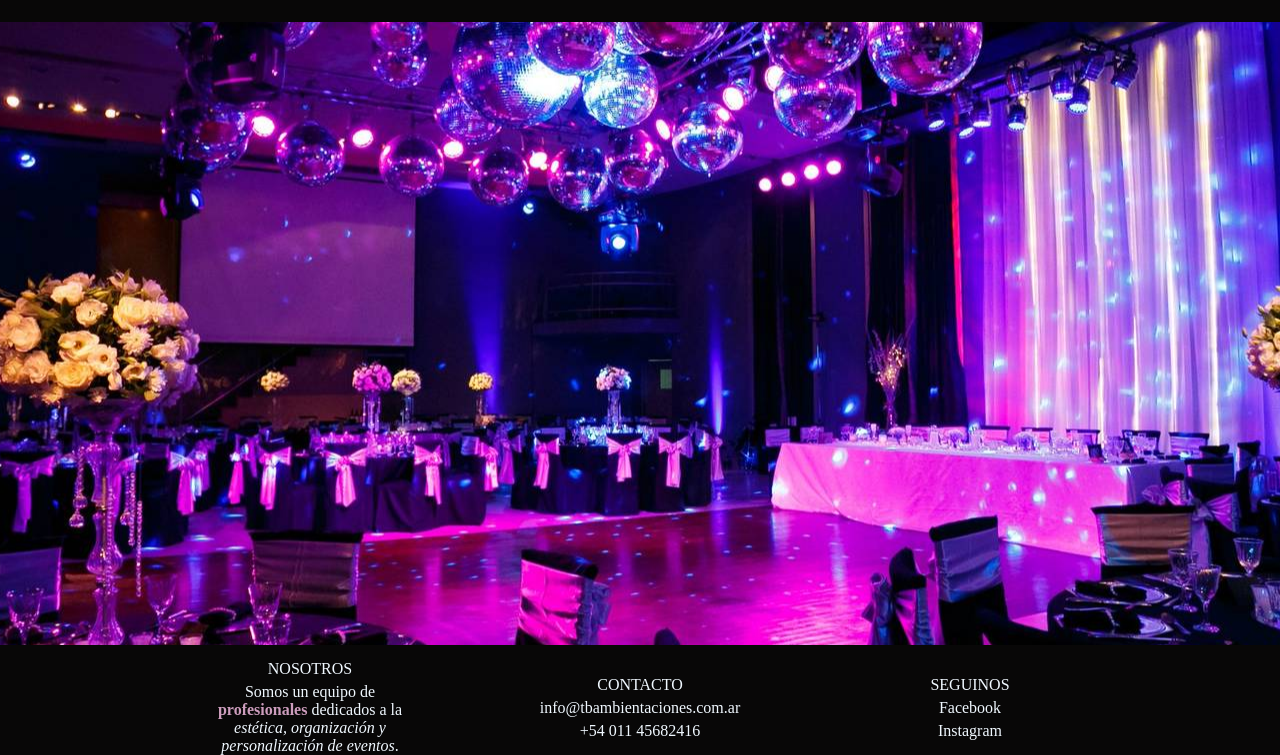
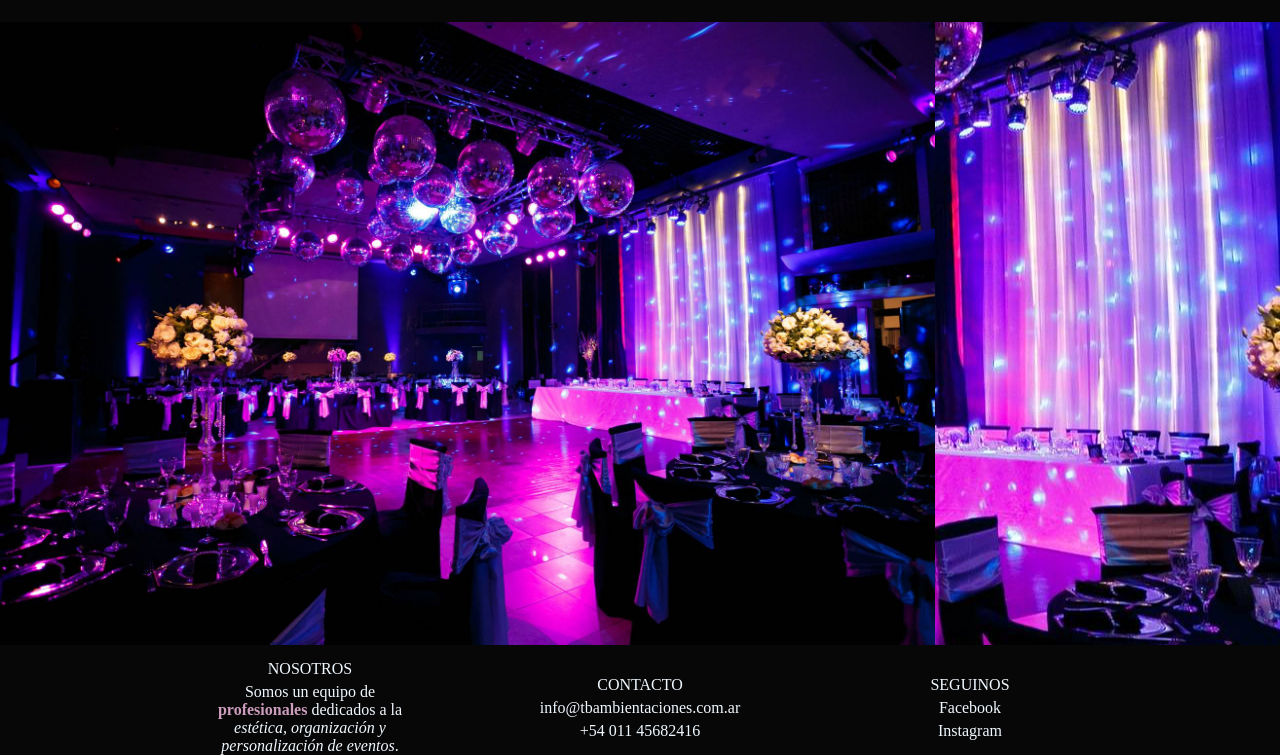
Before and after one commit to loziscki-matias/PF-loziscki-matias, a plain HTML site: page index.html in a window 1280 px wide. Shown: the part 88-843 px from the top of the page. Drawn offline with Linux system fonts and the light colour scheme; a web font is replaced by a local one.

Commit message:
descomentar

```diff
--- a/index.html
+++ b/index.html
@@ -5,12 +5,15 @@
     <meta charset="UTF-8">
     <meta http-equiv="X-UA-Compatible" content="IE=edge">
     <meta name="viewport" content="width=device-width, initial-scale=1.0">
-    <meta name="description" content="Bernier Ambientaciones es una empresa especializada en la ambientación de eventos. Ofrecemos servicios de decoración y diseño de espacios para todo tipo de celebraciones, desde bodas y fiestas de cumpleaños hasta eventos corporativos.">
-    <meta name="keywords" content="Fiesta de 15, evento corporativo, empresa de eventos, ambientación, armado de evento">
+    <meta name="description"
+        content="Bernier Ambientaciones es una empresa especializada en la ambientación de eventos. Ofrecemos servicios de decoración y diseño de espacios para todo tipo de celebraciones, desde bodas y fiestas de cumpleaños hasta eventos corporativos.">
+    <meta name="keywords"
+        content="Fiesta de 15, evento corporativo, empresa de eventos, ambientación, armado de evento">
     <meta property="og:title" content=Inicio-Bernier>
     <meta property="og:site_name" content=Bernier Ambientaciones>
     <meta property="og:url" content=https://bernierambientaciones.000webhostapp.com/index.html>
-    <meta property="og:description" content=Capacidad, dedicación y profesionalismo para hacer realidad la fiesta de tus sueños. Te esperamos.>
+    <meta property="og:description" content=Capacidad, dedicación y profesionalismo para hacer realidad la fiesta de tus
+        sueños. Te esperamos.>
     <meta property="og:type" content=website>
     <meta property="og:image" content=https://bernierambientaciones.000webhostapp.com/assets/img/ambientacion/15.jpg>
     <title>Inicio-Bernier</title>
@@ -39,15 +42,16 @@
 
     <main>
         <div class="fondo-inicio">
-            <!-- <img class="fondo-inicio" src="./assets/img/ambientacion/31.jpeg"
-                alt="sala evento 15 años ambientado con luces violetas, decorado, vajilla"> -->
+            <img class="fondo-inicio" src="./assets/img/ambientacion/31.jpeg"
+                alt="sala evento 15 años ambientado con luces violetas, decorado, vajilla">
         </div>
     </main>
     <footer>
         <div class="elementosFoot">
             <div class="elementoDeFooter">
                 <p>NOSOTROS</p>
-                <span class="nosotros-footer">Somos un equipo de <strong>profesionales</strong> dedicados a la <em>estética, organización y personalización de eventos</em>.</span>
+                <span class="nosotros-footer">Somos un equipo de <strong>profesionales</strong> dedicados a la
+                    <em>estética, organización y personalización de eventos</em>.</span>
             </div>
             <div class="elementoDeFooter">
                 <p>CONTACTO</p>
```
